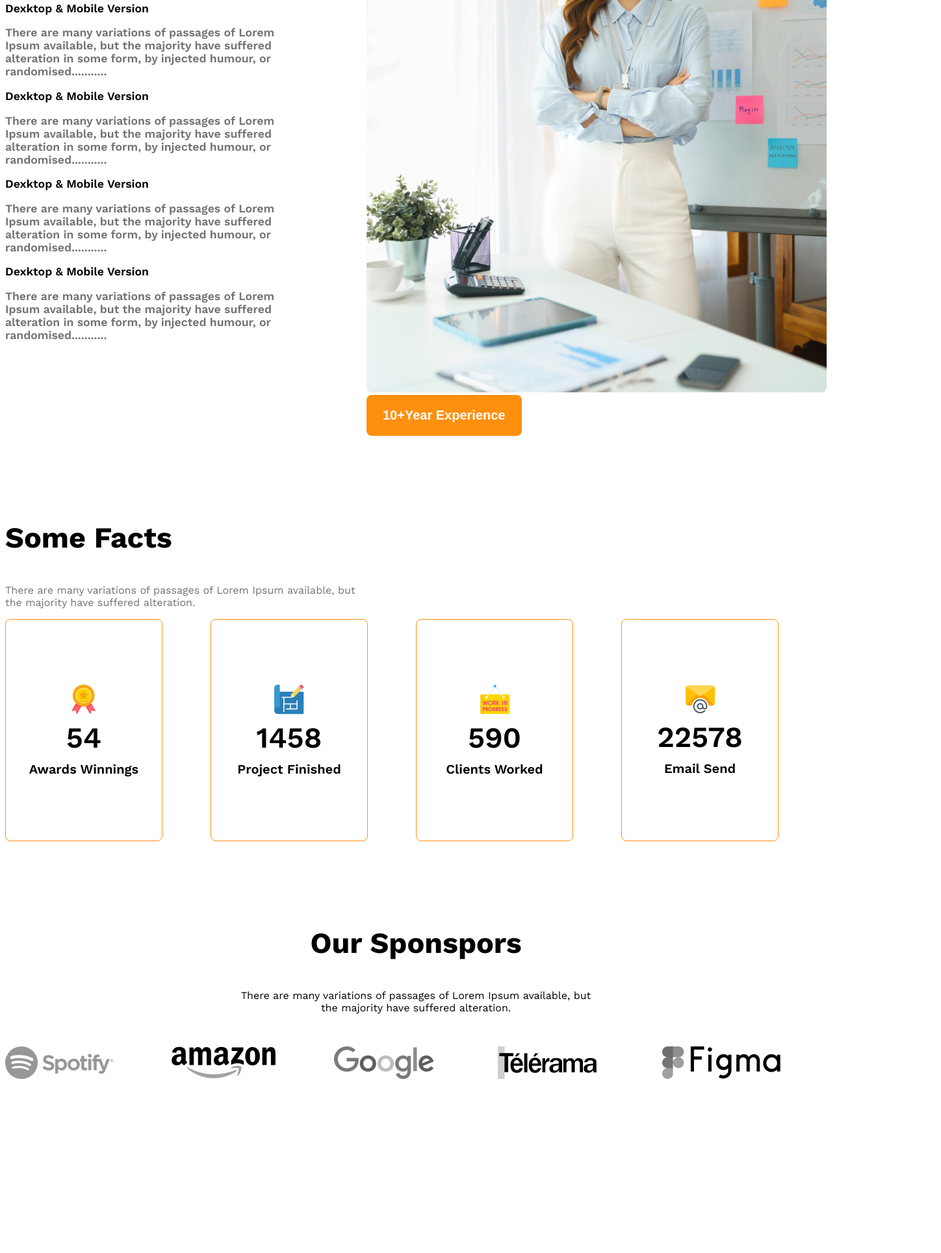
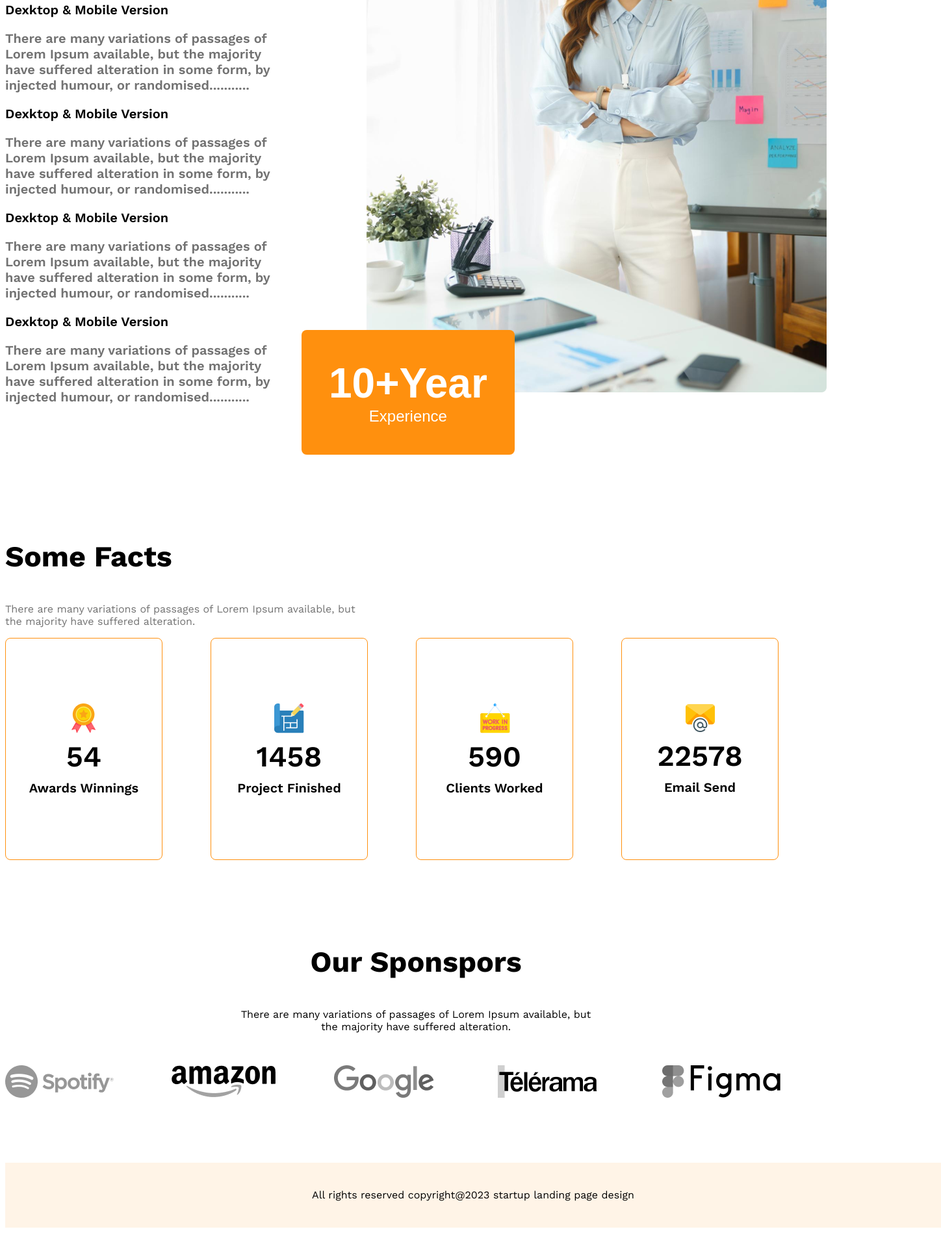
Before and after one commit to amrito86/G3-architects, a plain HTML site: page index.html in a window 1280 px wide. Shown: the part 2530-4459 px from the top of the page at 65% size, 1448 px wide, since content can reach past the window. Before the commit the page ends 4199 px from the top, so only its background shows below. Drawn offline with nearby package versions, Linux system fonts and the light colour scheme.

Commit message:
added footer

```diff
--- a/index.html
+++ b/index.html
@@ -47,7 +47,7 @@
         </section>
 
         <!-- features relative -->
-         <section class="features">
+         <section class="features display-flex">
             <div>
                 <h3 id="bangladesh" class="section-title">Features you will <br> love & enjoy</h3>
                 <p class="colour-black">There are many variations of passages of Lorem Ipsum available, but the majority have suffered alteration in some form, by injected humour, or randomised words which don't look even</p>
@@ -74,11 +74,12 @@
 
 
             </div>
-            <div>
+            <div class="features-architecture">
                 <img src="images/architect.png" alt="">
-                <button class="button-primary">
-                    <span id="Experience-badge">10+Year</span>
-                    <span id="Experience-years">Experience</span>
+                <button id="Experience-badge" class="button-primary">
+                    <span id="Experience-years">10+Year</span>
+                    <br>
+                    <span>Experience</span>
 
                 </button>
             </div>
@@ -142,7 +143,8 @@
 
 
     </main>
-    <footer>
+    <footer class="foot">
+        <p class="footer-paragraph">All rights reserved copyright@2023 startup landing page design</p>
 
     </footer>
 </body>
--- a/styles/architecs.css
+++ b/styles/architecs.css
@@ -70,6 +70,7 @@
  @media screen and (max-width: 576px) {
     .navbar,
     .list-link,
+    .features
     .teams{
         flex-direction: column;
     }
@@ -94,23 +95,32 @@
     .of-our{
       margin-left: 20px;
     }
+    .Experience-badge{
+      margin-top: 20px;
+      margin-left: 20px;
+    }
 
  }
 
  /* medium device */
 
  @media screen and (min-width: 576px and max-width: 992px) {
-  .teams{
+  .teams, .features{
     flex-direction: column;
   }
 
   .of-our{
-    margin: 50 auto;
+    margin: 50px auto;
   }
-  .sponsor-companies{
+  .sponsor-companies, .fact-container{
     grid-template-columns: repeat(3, 1fr);
     gap: 50px;
     justify-items: center;
+  }
+
+  .Experience-badge{
+    margin-top: 20px;
+    margin-left: 20px;
   }
 
  }
@@ -161,10 +171,14 @@
   border-left: 5px solid #FF900E;
   padding: 20px;
  }
+ .features-architecture{
+  width: 100%;
+ }
 
  .features{
-  display: flex;
+  /* display: flex; */
   gap: 140px;
+
  }
  .features-carda{
   padding: 30px;
@@ -173,9 +187,22 @@
  }
  .features-card, .features-title{
   font-weight: 600;
-  font-size: 1.10rem;
+  font-size: 1.25rem;
   margin-top: 0px;
   margin-bottom: 0px;
+ }
+
+ #Experience-badge{
+  padding: 45px 42px;
+  font-size: 1.5rem;
+  font-weight: 500;
+  margin-left: -100px;
+  margin-top: -100px;
+
+ }
+ #Experience-years{
+  font-size: 4rem;
+  font-weight: 700;
  }
 
  /* fact-card relative */
@@ -224,3 +251,15 @@
  .sponsor-companies img{
   filter: grayscale(100%);
  }
+ .foot{
+  background-color: #FFF4E7;
+  height: 100px;
+  width: 1440px;
+  justify-items: center;
+  margin: 100px auto;
+
+  }
+  .footer-paragraph{
+    align-items: center;
+    padding-top: 40px;
+  }
```
